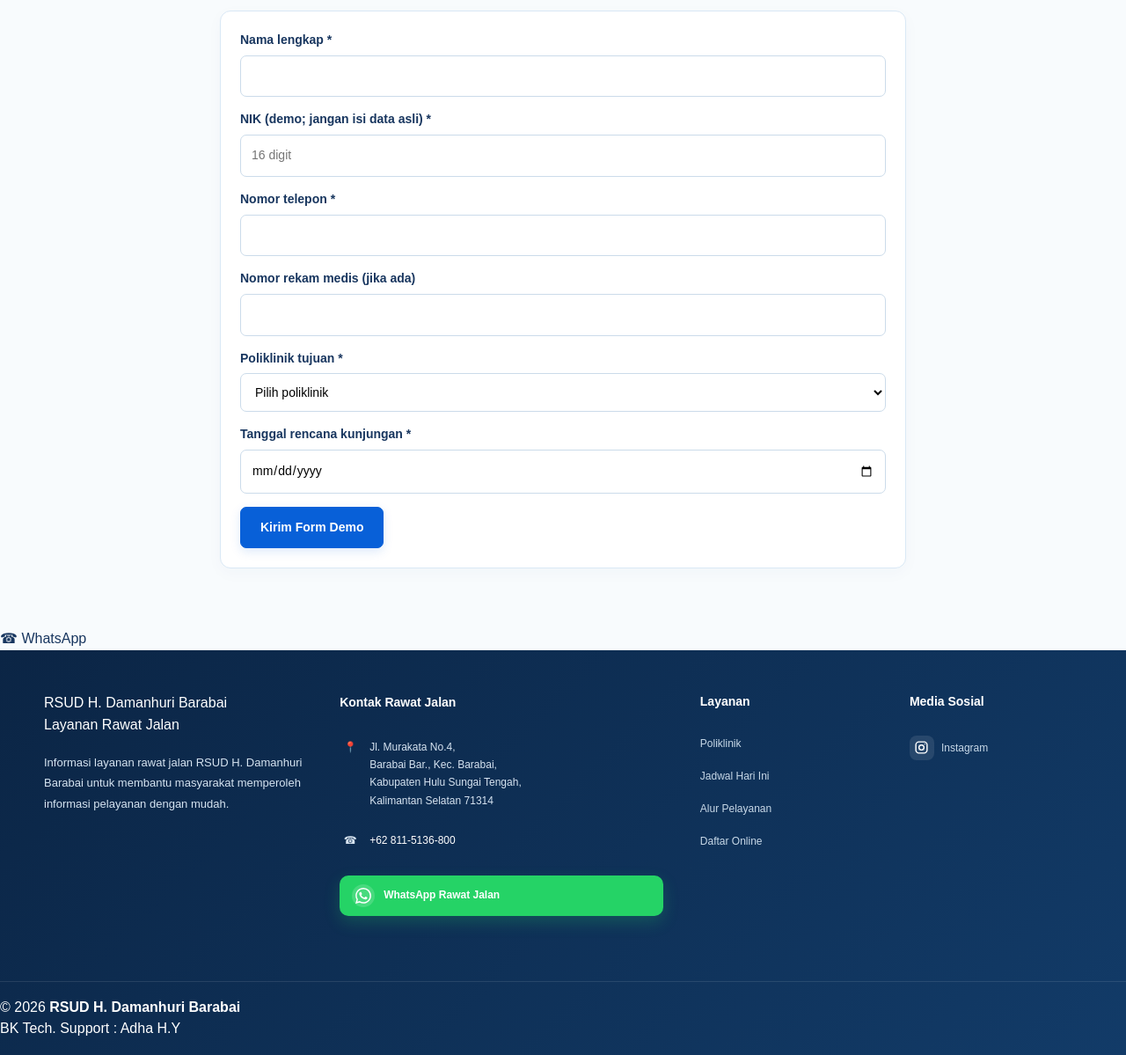
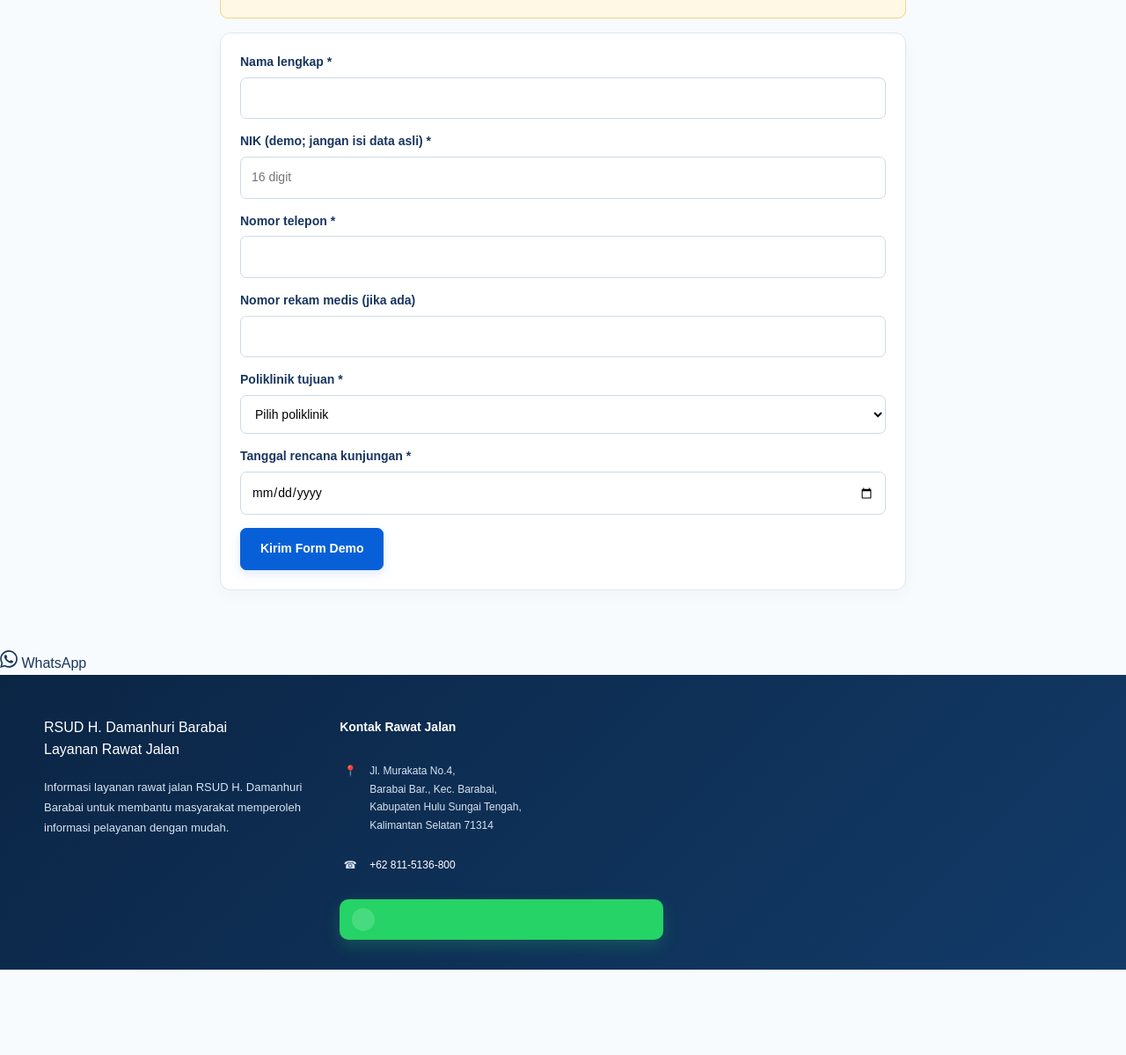
Before and after one commit to dewandaru11/rawatjalanrshd, a Flask app: page /daftar-online in a window 1280 px wide. Shown: the part 380-1579 px from the top of the page at 88% size. After the commit the page ends 1482 px from the top, so only its background shows below. Run offline with Flask 3, Linux system fonts and the light colour scheme.

Commit message:
Update base.html

````diff
--- a/RAWAT JALAN RSHD WEB/templates/base.html
+++ b/RAWAT JALAN RSHD WEB/templates/base.html
@@ -1,3 +1,4 @@
+```html
 <!DOCTYPE html>
 <html lang="id">
 <head>
@@ -14,46 +15,44 @@
 
     <title>
         {% block title %}
-        RSUD H. Damanhuri Barabai
+        {{ title or "RSUD H. Damanhuri Barabai" }}
         {% endblock %}
     </title>
 
-    <!-- CSS UTAMA -->
-    <link rel="stylesheet"
-          href="{{ url_for('static', filename='css/style.css') }}">
+    <!-- Google Fonts -->
+    <link rel="preconnect" href="https://fonts.googleapis.com">
+    <link rel="preconnect" href="https://fonts.gstatic.com" crossorigin>
 
-    <!-- FAVICON -->
-    <link rel="icon"
-          href="{{ url_for('static', filename='img/favicon.png') }}">
+    <link
+        href="https://fonts.googleapis.com/css2?family=Inter:wght@400;500;600;700;800&family=Plus+Jakarta+Sans:wght@500;600;700;800&display=swap"
+        rel="stylesheet"
+    >
 
-    <!-- FONT -->
-    <link rel="preconnect"
-          href="https://fonts.googleapis.com">
-
-    <link rel="preconnect"
-          href="https://fonts.gstatic.com"
-          crossorigin>
-
-    <link href="https://fonts.googleapis.com/css2?family=Inter:wght@400;500;600;700;800&family=Plus+Jakarta+Sans:wght@500;600;700;800&display=swap"
-          rel="stylesheet">
+    <!-- CSS utama -->
+    <link
+        rel="stylesheet"
+        href="{{ url_for('static', filename='css/style.css') }}"
+    >
 
     {% block head %}{% endblock %}
 </head>
 
 <body>
 
-<!-- ======================================================
+<!-- =====================================================
      HEADER
-     ====================================================== -->
+     ===================================================== -->
 
 <header class="site-header">
 
     <div class="container header-inner">
 
         <!-- BRAND -->
-        <a href="{{ url_for('home') }}"
-           class="brand brand-light"
-           aria-label="Beranda RSUD H. Damanhuri Barabai">
+        <a
+            href="{{ url_for('beranda') }}"
+            class="brand"
+            aria-label="RSUD H. Damanhuri Barabai"
+        >
 
             <div class="brand-logo">
 
@@ -80,28 +79,24 @@
         </a>
 
 
-        <!-- MOBILE MENU BUTTON -->
-
+        <!-- MOBILE MENU -->
         <button
+            type="button"
             class="menu-toggle"
-            type="button"
+            id="menuToggle"
             aria-label="Buka menu"
             aria-expanded="false"
-            onclick="toggleMobileMenu()">
-
+        >
             <span></span>
             <span></span>
             <span></span>
-
         </button>
 
 
-        <!-- NAVIGATION -->
+        <!-- NAVIGASI -->
+        <nav class="main-nav" id="mainNav">
 
-        <nav class="main-nav"
-             id="mainNav">
-
-            <a href="{{ url_for('home') }}">
+            <a href="{{ url_for('beranda') }}">
                 Beranda
             </a>
 
@@ -283,224 +331,5 @@
                         11.84-11.84 0-3.16-1.23-6.13-3.38-8.42ZM12.06
                         21.73h-.01a9.85 9.85 0 0 1-5.02-1.37l-.36-.21-3.79
                         1 1.01-3.69-.23-.38a9.82 9.82 0 0 1-1.51-5.24
-                        c0-5.43 4.42-9.85 9.86-9.85 2.63 0 5.1 1.03
-                        6.96 2.89a9.77 9.77 0 0 1 2.89 6.96
-                        c0 5.44-4.42 9.86-9.85 9.86Zm5.41-7.39
-                        c-.3-.15-1.79-.88-2.07-.98-.28-.1-.48-.15-.68.15
-                        -.2.3-.78.98-.96 1.18-.18.2-.35.23-.65.08
-                        -.3-.15-1.27-.47-2.42-1.5-.9-.8-1.5-1.79-1.68-2.09
-                        -.18-.3-.02-.46.13-.61.13-.13.3-.35.45-.53
-                        .15-.18.2-.3.3-.5.1-.2.05-.38-.03-.53
-                        -.08-.15-.68-1.64-.93-2.25-.25-.6-.5-.52-.68-.53
-                        -.18-.01-.38-.01-.58-.01-.2 0-.53.08-.81.38
-                        -.28.3-1.06 1.03-1.06 2.51
-                        0 1.48 1.08 2.91 1.23 3.11
-                        .15.2 2.12 3.24 5.14 4.54
-                        .72.31 1.28.49 1.72.63
-                        .72.23 1.38.2 1.9.12
-                        .58-.09 1.79-.73 2.04-1.43
-                        .25-.7.25-1.31.18-1.43
-                        -.07-.12-.27-.19-.57-.34Z"/>
-
-                    </svg>
-
-                </span>
-
-                <span>
-                    WhatsApp Rawat Jalan
-                </span>
-
-            </a>
-
-        </div>
-
-
-        <!-- ==============================
-             KOLOM 3 : LAYANAN
-             ============================== -->
-
-        <div class="footer-links">
-
-            <strong>
-                Layanan
-            </strong>
-
-            <a href="{{ url_for('poliklinik') }}">
-                Poliklinik
-            </a>
-
-            <a
-                href="https://simrs.rshdbarabai.com/anjungan/jadwaldokterpoli"
-                target="_blank"
-                rel="noopener noreferrer">
-
-                Jadwal Hari Ini
-            </a>
-
-            <a href="{{ url_for('alur_pelayanan') }}">
-                Alur Pelayanan
-            </a>
-
-            <a href="{{ url_for('daftar_online') }}">
-                Daftar Online
-            </a>
-
-        </div>
-
-
-        <!-- ==============================
-             KOLOM 4 : MEDIA SOSIAL
-             ============================== -->
-
-        <div class="footer-social">
-
-            <strong>
-                Media Sosial
-            </strong>
-
-            <a
-                href="https://www.instagram.com/frontoffice.id"
-                target="_blank"
-                rel="noopener noreferrer">
-
-                <span class="social-icon">
-
-                    <svg
-                        viewBox="0 0 24 24"
-                        width="17"
-                        height="17"
-                        fill="none"
-                        stroke="currentColor"
-                        stroke-width="2">
-
-                        <rect
-                            x="3"
-                            y="3"
-                            width="18"
-                            height="18"
-                            rx="5"/>
-
-                        <circle
-                            cx="12"
-                            cy="12"
-                            r="4"/>
-
-                        <circle
-                            cx="17.5"
-                            cy="6.5"
-                            r="1"
-                            fill="currentColor"
-                            stroke="none"/>
-
-                    </svg>
-
-                </span>
-
-                Instagram
-
-            </a>
-
-        </div>
-
-    </div>
-
-
-    <!-- ==================================================
-         FOOTER BOTTOM
-         ================================================== -->
-
-    <div class="footer-bottom">
-
-        <div class="footer-bottom-inner">
-
-            <div class="copyright">
-
-                © 2026
-                <strong>
-                    RSUD H. Damanhuri Barabai
-                </strong>
-
-            </div>
-
-            <div class="support">
-
-                BK Tech.
-                Support : Adha H.Y
-
-            </div>
-
-        </div>
-
-    </div>
-
-</footer>
-
-
-<!-- ======================================================
-     JAVASCRIPT
-     ====================================================== -->
-
-<script>
-
-function toggleMobileMenu() {
-
-    const nav =
-        document.getElementById("mainNav");
-
-    const button =
-        document.querySelector(".menu-toggle");
-
-    const isOpen =
-        nav.classList.toggle("mobile-open");
-
-    button.setAttribute(
-        "aria-expanded",
-        isOpen ? "true" : "false"
-    );
-
-}
-
-
-/* Tutup menu ketika link diklik */
-
-document.querySelectorAll(
-    ".main-nav a"
-).forEach(function(link) {
-
-    link.addEventListener(
-        "click",
-        function() {
-
-            const nav =
-                document.getElementById("mainNav");
-
-            const button =
-                document.querySelector(".menu-toggle");
-
-            nav.classList.remove(
-                "mobile-open"
-            );
-
-            button.setAttribute(
-                "aria-expanded",
-                "false"
-            );
-
-        }
-    );
-
-});
-
-
-/* Smooth scroll */
-
-document.documentElement.style.scrollBehavior =
-    "smooth";
-
-</script>
-
-
-{% block scripts %}{% endblock %}
-
-</body>
-</html>
+                        c0-5.43 4.42-9.85 9.86-9
+```
````
Also changed, not shown: other parts of RAWAT JALAN RSHD WEB/templates/base.html (+87 -34 lines).
